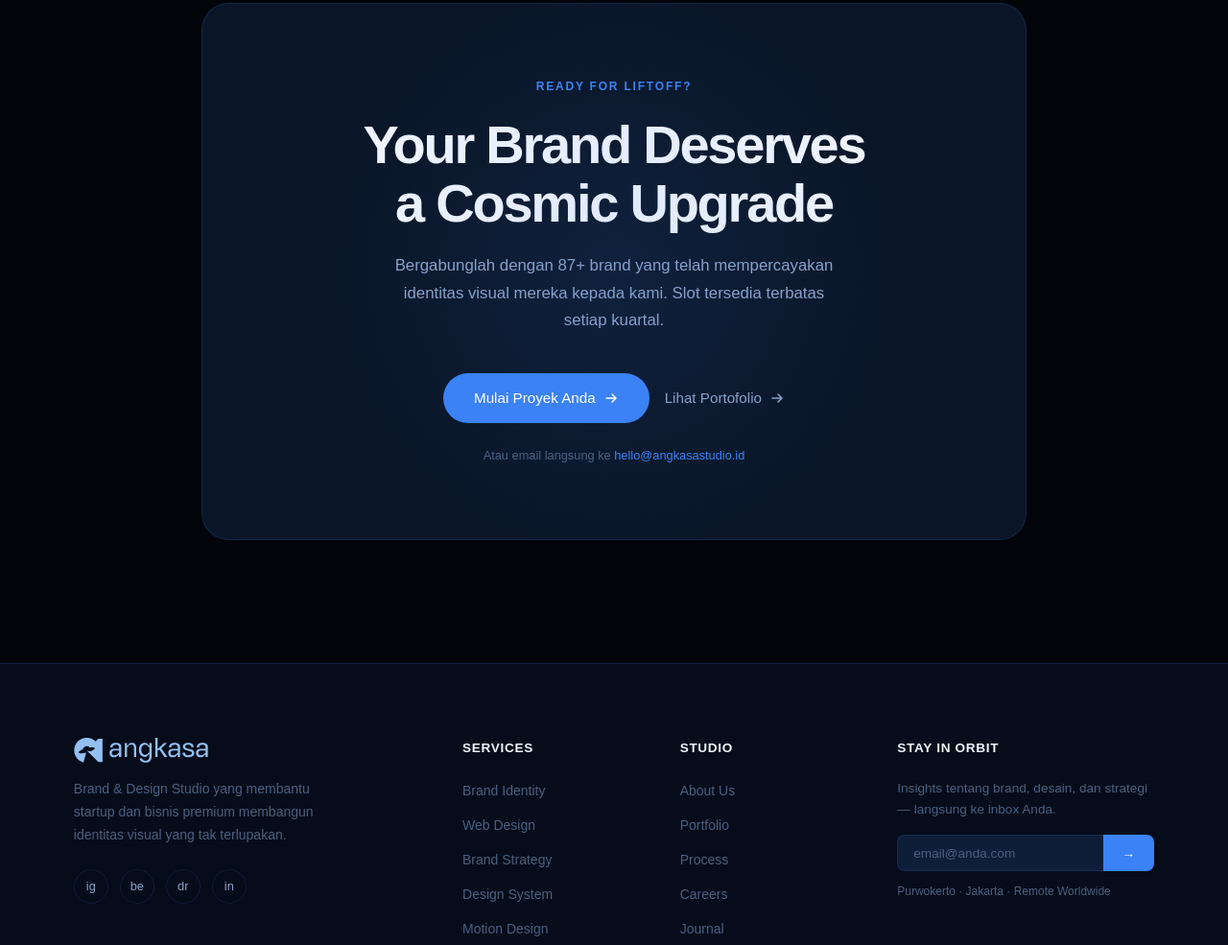
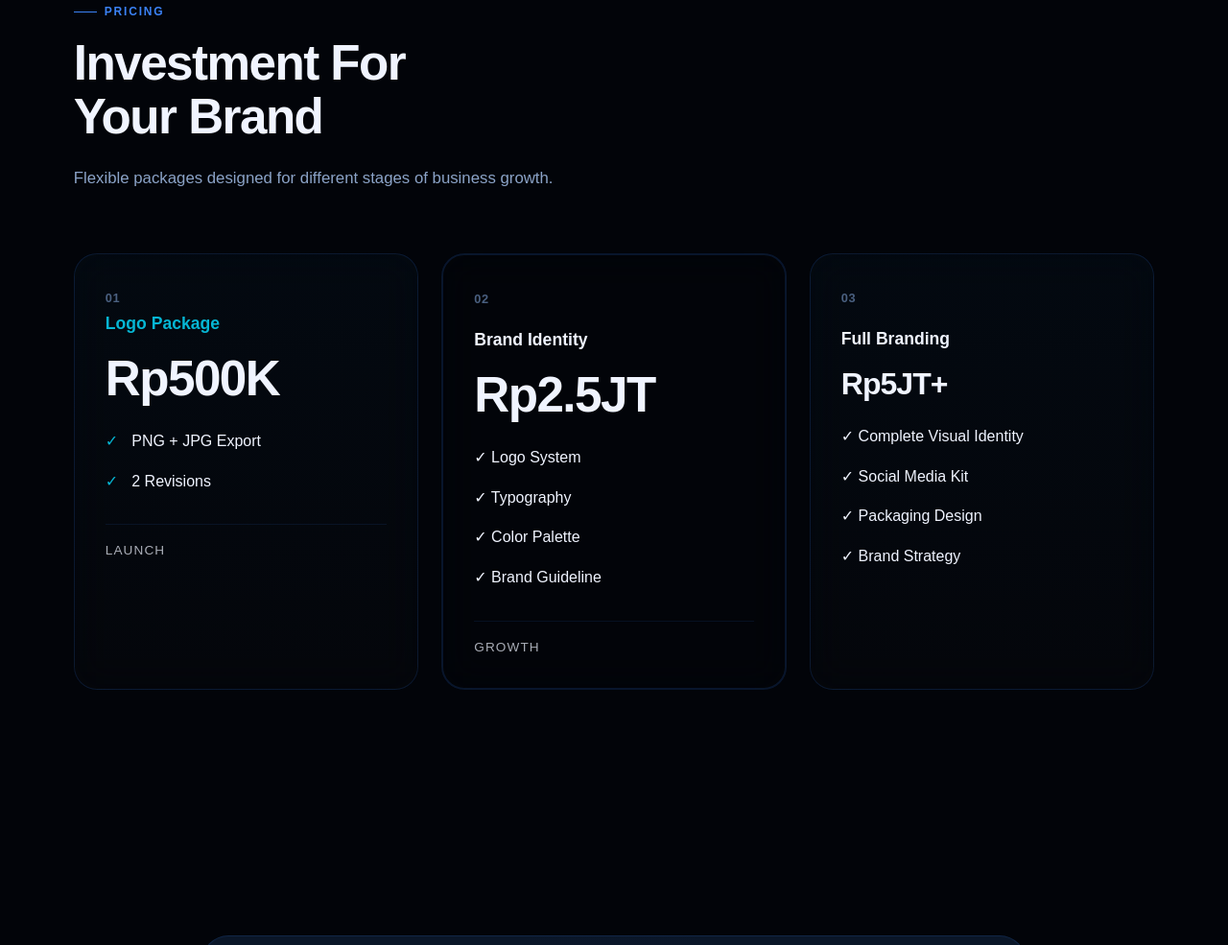
Before and after one commit to rofiqmaulana0311/angkasa-studio, a plain HTML site: page index.html in a window 1280 px wide. Shown: the part 6407-7392 px from the top of the page at 96% size. Drawn offline with Linux system fonts and the light colour scheme.

Commit message:
Add files via upload

```diff
--- a/index.html
+++ b/index.html
@@ -1324,13 +1324,231 @@ footer {
           <div class="orbit-dot" style="top: -4px; right: 50%; width: 6px; height: 6px; background: white; box-shadow: 0 0 8px white;"></div>
         </div>
         <div class="orbit-center">
-          <svg width="24" height="24" viewBox="0 0 24 24" fill="white">
+          <img src="images/favicon.svg"style="width:24px;height:24px;object-fit:contain;">
             <path d="M12 2L2 7l10 5 10-5-10-5zM2 17l10 5 10-5M2 12l10 5 10-5" stroke="white" stroke-width="1.5" fill="none"/>
           </svg>
         </div>
       </div>
     </div>
   </div>
+</section>
+
+<!-- ══════════════════ PRICING ══════════════════ -->
+<section class="section-pad" id="pricing">
+
+  <div class="fade-up" style="margin-bottom:4rem;">
+    <p class="section-label">Pricing</p>
+
+    <h2 class="section-title">
+      Investment For <br>Your Brand
+    </h2>
+
+    <p class="section-desc">
+      Flexible packages designed for different stages of business growth.
+    </p>
+  </div>
+
+
+  <div style="
+      display:grid;
+      grid-template-columns:repeat(3,1fr);
+      gap:1.5rem;
+  ">
+
+      <!-- CARD 1 -->
+
+      <div style="
+          padding:2rem;
+          border:1px solid var(--glass-border);
+          border-radius:24px;
+          background:linear-gradient(180deg,
+          rgba(54, 150, 214, 0.04),
+          rgba(255,255,255,0.01)
+          );
+          backdrop-filter:blur(20px);
+
+          position:relative;
+          overflow:hidden;
+      ">
+
+          <span class="process-num">01</span>
+
+          <div class="process-step-name"
+          style="color:var(--cosmic-cyan);">
+          Logo Package
+          </div>
+
+          <div class="section-title"
+          style="
+          font: size 3px;rem;
+          margin-top:1rem;
+          margin-bottom:1.5rem;">
+              Rp500K
+          </div>
+
+          <ul style="
+          list-style:none;
+          padding:0;
+          margin:0;">
+
+              <li style="margin-bottom:1rem">
+                <li style="margin-bottom:1rem">
+                  <span style="color:var(--cosmic-cyan);margin-right:.6rem;">✓</span>
+                  PNG + JPG Export
+                </li>
+
+                <li style="margin-bottom:1rem">
+                  <span style="color:var(--cosmic-cyan);margin-right:.6rem;">✓</span>
+                  2 Revisions
+              </li>
+
+              <div style="
+              margin-top:2rem;
+              padding-top:1rem;
+              border-top:1px solid var(--glass-border);
+              font-size:.85rem;
+              opacity:.7;
+              letter-spacing:.08em;
+              text-transform:uppercase;
+              ">
+
+              Launch
+
+            </div>
+
+          </ul>
+
+      </div>
+
+
+
+      <!-- CARD 2 -->
+
+      <div style="
+          padding:2rem;
+          border: 2px solid var(--glass-border);
+          border-radius:24px;
+          background:radial-gradient(180deg,
+          rgba(0, 153, 255, 0.04),
+          rgba(5, 16, 116, 0.01)
+          );
+          backdrop-filter:blur(20px);
+          position:relative;
+          overflow:hidden;
+      ">
+
+          <span class="process-num">02</span>
+
+          <div class="process-step-name"
+          style="margin-top:1rem;">
+              Brand Identity
+          </div>
+
+          <div class="section-title"
+          style="
+          font: size 3px;rem;
+          margin-top:1rem;
+          margin-bottom:1.5rem;">
+              Rp2.5JT
+          </div>
+
+          <ul style="
+          list-style:none;
+          padding:0;
+          margin:0;">
+
+              <li style="margin-bottom:1rem">
+                ✓ Logo System
+              </li>
+
+              <li style="margin-bottom:1rem">
+                ✓ Typography
+              </li>
+
+              <li style="margin-bottom:1rem">
+                ✓ Color Palette
+              </li>
+
+              <li style="margin-bottom:1rem">
+                ✓ Brand Guideline
+              </li>
+              <div style="
+              margin-top:2rem;
+              padding-top:1rem;
+              border-top:1px solid var(--glass-border);
+              font-size:.85rem;
+              opacity:.7;
+              letter-spacing:.08em;
+              text-transform:uppercase;
+              ">
+
+              Growth
+
+            </div>
+
+          </ul>
+
+      </div>
+
+
+
+      <!-- CARD 3 -->
+
+      <div style="
+          padding:2rem;
+          border:1px solid var(--glass-border);
+          border-radius:24px;
+          background:linear-gradient(180deg,
+          rgba(54, 150, 214, 0.04),
+          rgba(255,255,255,0.01)
+          );
+          backdrop-filter:blur(20px);
+          position:relative;
+          overflow:hidden;
+      ">
+
+          <span class="process-num">03</span>
+
+          <div class="process-step-name"
+          style="margin-top:1rem;">
+              Full Branding
+          </div>
+
+          <div class="section-title"
+          style="
+          font-size:2rem;
+          margin-top:1rem;
+          margin-bottom:1.5rem;">
+              Rp5JT+
+          </div>
+
+          <ul style="
+          list-style:none;
+          padding:0;
+          margin:0;">
+
+              <li style="margin-bottom:1rem">
+                ✓ Complete Visual Identity
+              </li>
+
+              <li style="margin-bottom:1rem">
+                ✓ Social Media Kit
+              </li>
+
+              <li style="margin-bottom:1rem">
+                ✓ Packaging Design
+              </li>
+
+              <li style="margin-bottom:1rem">
+                ✓ Brand Strategy
+              </li>
+
+          </ul>
+
+      </div>
+
+  </div>
+
 </section>
 
 <!-- ══════════════════ CTA ══════════════════ -->
@@ -1382,21 +1600,22 @@ footer {
     <div class="footer-col">
       <h4>Services</h4>
       <ul class="footer-links">
-        <li><a href="#">Brand Identity</a></li>
-        <li><a href="#">Web Design</a></li>
-        <li><a href="#">Brand Strategy</a></li>
-        <li><a href="#">Design System</a></li>
-        <li><a href="#">Motion Design</a></li>
+        <li><a href="#">Logo Design</a></li>
+        <li><a href="#">Visual Identity</a></li>
+        <li><a href="#">Brand Book</a></li>
+        <li><a href="#">Logo Motion</a></li>
+        <li><a href="#">Custom Design</a></li>
       </ul>
     </div>
     <div class="footer-col">
       <h4>Studio</h4>
       <ul class="footer-links">
-        <li><a href="#">About Us</a></li>
-        <li><a href="#">Portfolio</a></li>
-        <li><a href="#">Process</a></li>
-        <li><a href="#">Careers</a></li>
-        <li><a href="#">Journal</a></li>
+        <li><a href="#home">About Us</a></li>
+        <li><a href="#portfolio">Portfolio</a></li>
+        <li><a href="#process">Process</a></li>
+        <li><a href=#services">Services</a></li>
+        <li><a href="#pricing">Pricing</a></li>
+        <li><a href="#cta">Contact</a></li>
       </ul>
     </div>
     <div class="footer-col">
@@ -1406,11 +1625,11 @@ footer {
         <input type="email" class="newsletter-input" placeholder="email@anda.com">
         <button class="newsletter-btn">→</button>
       </div>
-      <p style="font-size: 0.75rem; color: var(--star-muted); margin-top: 0.75rem;">Purwokerto · Jakarta · Remote Worldwide</p>
+      <p style="font-size: 0.75rem; color: var(--star-muted); margin-top: 0.75rem;">Purwokerto · Central Java · Indonesia</p>
     </div>
   </div>
   <div class="footer-bottom">
-    <span>© 2025 Angkasa Studio. All rights reserved.</span>
+    <span>© 2026 Angkasa Studio. All rights reserved.</span>
     <div class="footer-bottom-links">
       <a href="#">Privacy Policy</a>
       <a href="#">Terms of Use</a>
```
Also changed, not shown: angkasa.svg (added), favicon.svg (added).
